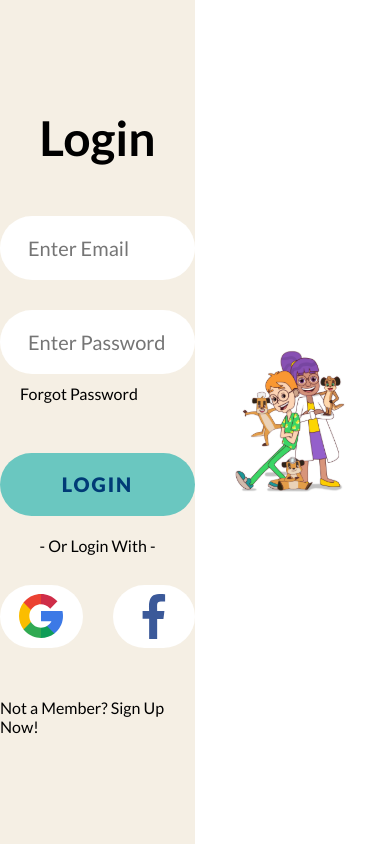
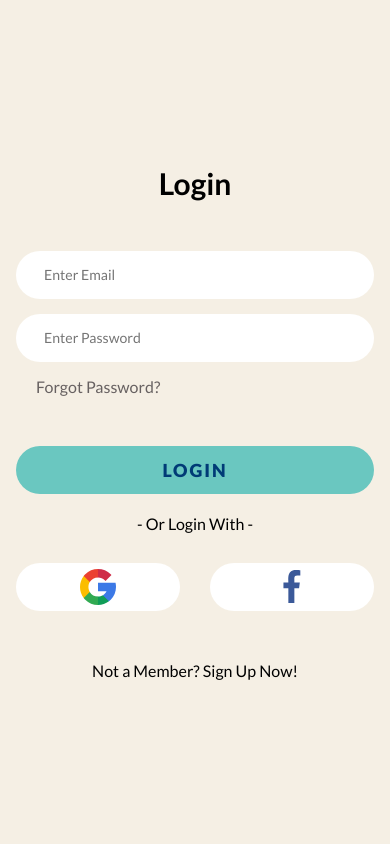
Before and after one commit to jorelle-fullstack/tiny-docs-netlify, a Next.js app: page /login in a window 390 px wide. Built offline with nearby package versions, Linux system fonts and the light colour scheme.

Commit message:
Checkout page mobile view

```diff
--- a/pages/forgot/index.js
+++ b/pages/forgot/index.js
@@ -32,11 +32,9 @@ const index = () => {
       <div className="content-wrapper">
         <h1 className='form-title'>Forgot Password?</h1>
         <form onSubmit={handleSubmit(onSubmit)} className="form">
-
           <Input register={{ ...register("email", { required: true }) }} errors={errors} type="text" placeholder="Enter Email " />
           <Button loading={submitting} type='submit' className='btn--blue'>reset password</Button>
         </form>
-
         <Link href='/register' passHref>
           <a className='link'>Not a Member? Sign Up Now!</a>
         </Link>
--- a/pages/login/index.js
+++ b/pages/login/index.js
@@ -1,13 +1,18 @@
-import { Button } from "../../components/global";
+// Dependencies
 import { useForm } from "react-hook-form";
+import { login, passwordBasedLogin } from '../../auth'
+import { useState } from "react";
+import { useRouter } from 'next/router'
+
+// Components
+import { Button } from "../../components/global"
+import Input from '../../components/form/Input'
 import Link from 'next/link'
-import { login, passwordBasedLogin } from '../../auth'
-import Input from '../../components/form/Input'
+
+// Assets
 import loginBg from '../../assets/images/login.svg'
 import googleImg from '../../assets/images/google.svg'
 import fbImg from '../../assets/images/facebook.svg'
-import { useState } from "react";
-import { useRouter } from 'next/router'
 
 const index = () => {
   const router = useRouter()
@@ -63,26 +68,24 @@ const index = () => {
             {errors.email && <span className="form--error">{errors.email.message} </span>}
 
             <Link href='/forgot' passHref>
-              <a className='forgot'>Forgot Password</a>
+              <a className='forgot text-disabled'>Forgot Password?</a>
             </Link>
 
-            <Button loading={submitting} type='submit' className='btn--blue'>Login</Button>
+            <Button loading={submitting} type='submit' className='btn__login btn--blue'>Login</Button>
           </form>
 
           <p>- Or Login With - </p>
 
           <div className="external-login-wrapper">
-            <Button onClick={e => handle3rdPartyLogin('google')}><img src={googleImg.src} alt="" /></Button>
-            <Button onClick={e => handle3rdPartyLogin('facebook')}><img src={fbImg.src} alt="" /></Button>
+            <Button class='social' onClick={e => handle3rdPartyLogin('google')}><img className='icon__google' src={googleImg.src} alt="" /></Button>
+            <Button class='social' onClick={e => handle3rdPartyLogin('facebook')}><img className='icon__facebook' src={fbImg.src} alt="" /></Button>
           </div>
           <Link href='/register   ' passHref>
             <a className='member'>Not a Member? Sign Up Now!</a>
           </Link>
         </div>
       </div>
-      <div className="second-wrapper" style={{ backgroundImage: `url(${loginBg.src})` }}>
-
-      </div>
+      <div className="second-wrapper" style={{ backgroundImage: `url(${loginBg.src})` }} />
 
     </div>
   );
--- a/pages/register/index.js
+++ b/pages/register/index.js
@@ -81,8 +81,8 @@ const index = () => {
           </form>
           <p>- Or Login With - </p>
           <div className="external-login-wrapper">
-            <Button onClick={e => handle3rdPartyRegister('google')}><img src={googleImg.src} alt="" /></Button>
-            <Button onClick={e => handle3rdPartyRegister('facebook')}><img src={fbImg.src} alt="" /></Button>
+            <Button onClick={e => handle3rdPartyRegister('google')}><img className='icon__google' src={googleImg.src} alt="" /></Button>
+            <Button onClick={e => handle3rdPartyRegister('facebook')}><img className='icon__facebook' src={fbImg.src} alt="" /></Button>
           </div>
           <Link href='/login' passHref>
             <a className='member'>Already a member? Login</a>
--- a/styles/pages/_checkout.scss
+++ b/styles/pages/_checkout.scss
@@ -41,11 +41,7 @@
     table { width: 100%; }
     .remove-btn { color: red; font-size: 14px; }
     .right { text-align: center; }
-    .discountField { max-height: 38px; }
-    .input-inline-button {
-      padding: 0 24px;
-      max-height: 38px;
-    }
+    .input-inline-button { padding: 0 24px; max-height: 38px; }
   }
   .summary {
     flex-grow: 1;
@@ -56,17 +52,10 @@
     }
 
     .form {
-      input {
-        padding: 9px 24px;
-      }
-      .input-inline-button {
-        height: 39px;
-        padding: 0 42px;
-      }
+      input { padding: 9px 24px; }
+      .input-inline-button { height: 38px; padding: 0 42px; }
     }
-    &__details {
-      padding-left: 20px;
-    }
+    &__details { padding-left: 20px; }
   }
   .checkout-wrapper {
     position: relative;
@@ -74,14 +63,13 @@
     padding: 35px 81px;
     margin: 15px;
     border-radius: 8px;
-
+    .input-inline-button { padding: 0 43.5px; font-size: 18px; font-weight: 500; color: white; max-height: 43px; }
+    .promo-field { max-height: 43px; }
     .step-title {
       text-transform: uppercase;
       font-weight: 800;
       margin-bottom: 30px;
-      span {
-        margin-right: 20px;
-      }
+      span { margin-right: 20px; }
     }
   }
 
@@ -93,9 +81,7 @@
       padding: 15px 24px;
       margin-bottom: 12px;
     }
-    .asterisk {
-      top: 12px;
-    }
+    .asterisk { top: 12px; }
     .card-input {
       overflow: unset;
       padding: 0 0 0 20px;
@@ -131,10 +117,34 @@
     height: 51px;
     margin: 20px 0;
   }
+}
 
-  @media screen and (min-width: 1200px) {
-    &.container {
-      width: 1255px;
+@include respond-to('md-down') {
+  .page-checkout {
+    flex-direction: column-reverse;
+    .steps { flex-basis: 100%; }
+    // Sidebar hidden temporarily for debugging purposes.
+    // .side-bar { display: none; }
+    .checkout-wrapper { padding: 60px 30px; }
+    .name-group, .address-group {
+      flex-direction: column;
+      .input-wrapper { margin-right: 0; }
+    }
+    .steps__info {
+      .flex { flex-direction: column-reverse; }
+      .row-first { font-size: 14px; color: $disabled }
+    }
+      .summary {
+        .form {
+          input { height: 38px; }
+          .input-inline-button { height: 38px; padding: 0 28px; }
+        }
+      }
+
+    .input-inline-button { height: 43px; padding: 0 28px; }
+    .card-input {
+      height: 48px;
+      .credit-card-input { padding: 0; }
     }
   }
 }
--- a/styles/pages/_login-register.scss
+++ b/styles/pages/_login-register.scss
@@ -60,7 +60,6 @@
     background-color: white;
   }
 }
-
 .page-forgot,
 .page-reset-confirmation {
   display: flex;
@@ -113,6 +112,27 @@
 
     background-color: white;
     border-radius: 50%;
-
   }
 }
+
+// Responsive View
+@include respond-to('sm-down') {
+  .title, .form-title { font-size: 30px; }
+  .content-holder { padding: 24px 16px; }
+  input { height: 48px; font-size: 88%; margin-bottom: 15px; }
+  .form {
+    .forgot { margin-top: 10px !important; margin-bottom: 0; font-size: 13px; }
+    input { height: 48px; font-size: 88%; margin-bottom: 15px; }
+    .btn { height: 48px; font-size: 18px; }
+}
+  .btn {
+    height: 48px; font-size: 18px;
+    &__login { margin-top: 39px; margin-bottom: 37px; }
+    .icon {
+      &__google { width: 36px; }
+      &__facebook { width: 18px; }
+    }
+  }
+
+}
+@include respond-to('md-down') { .second-wrapper { display: none; } }
--- a/styles/utils/_variables.scss
+++ b/styles/utils/_variables.scss
@@ -32,6 +32,7 @@ $secondary-yellow:#FCEA8B;
 $secondary-brown:#F5EFE4;
 $secondary-pink: #F14F6E;
 $light-blue: #00A4D5;
+$disabled: #676161;
 
 
 /// Relative or absolute URL where all assets are served from
```
Also changed, not shown: components/checkout/Payment.js (+9 -11 lines).
